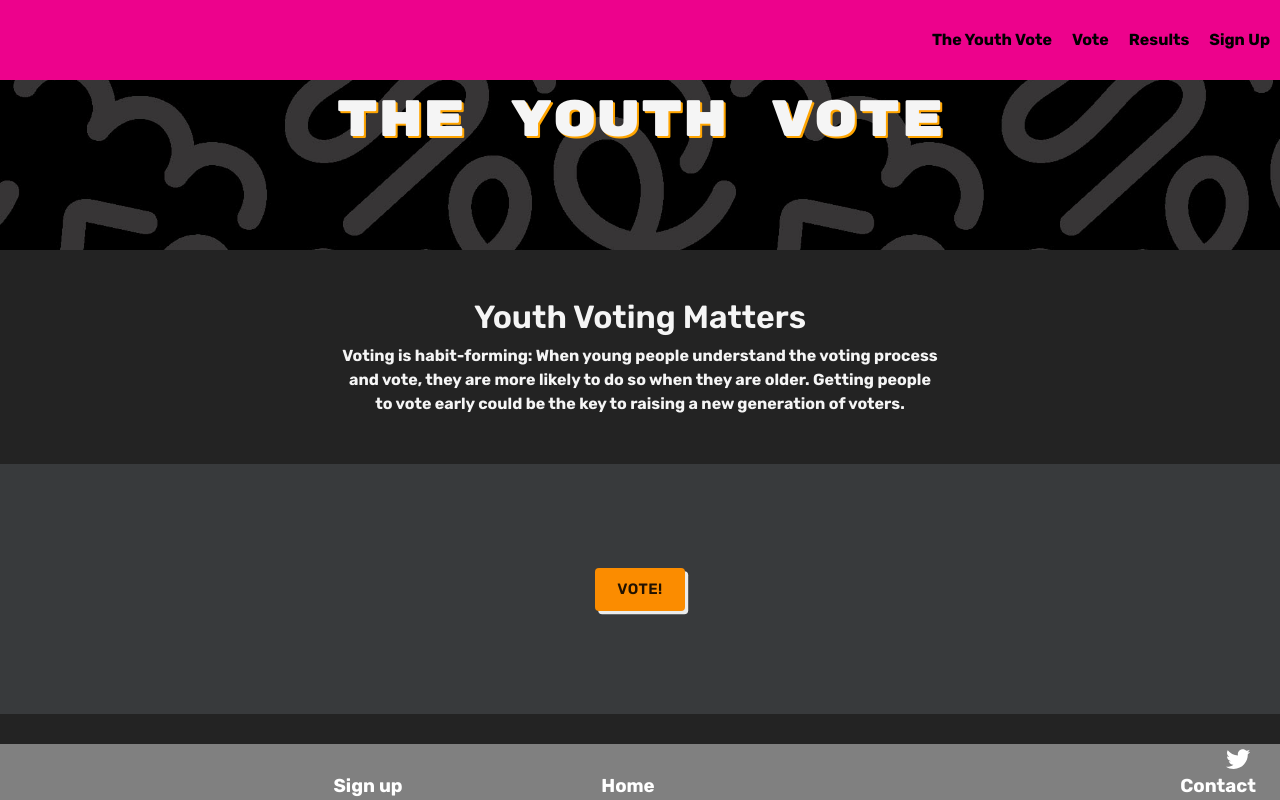
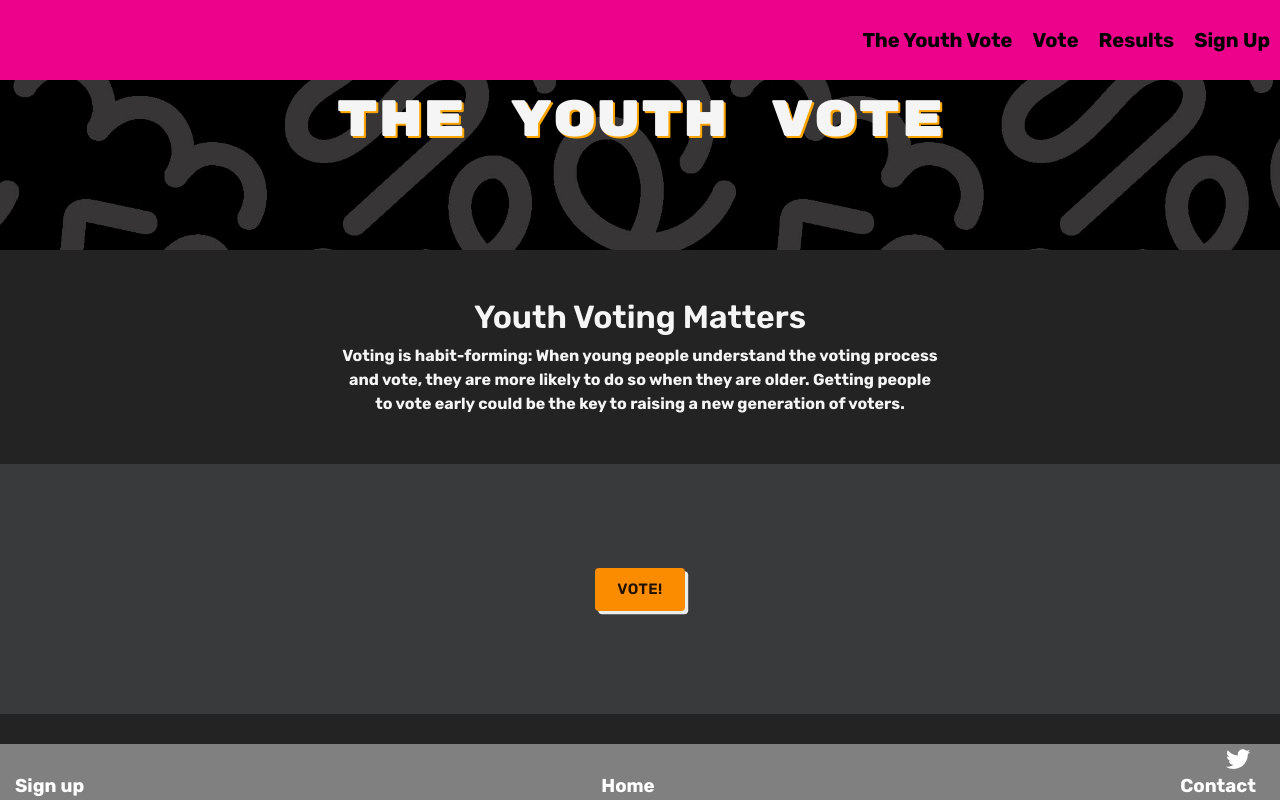
Before and after one commit to jemonaghan/the-youth-vote, a React (Create React App) app in the folder frontend/react-website/: page / in a window 1280 px wide. Shown: the top 800 px of the page. Built offline with nearby package versions, Linux system fonts and the light colour scheme; a web font is replaced by a local one.

Commit message:
footer issues resolved

```diff
--- a/frontend/react-website/src/components-styling/Footer.css
+++ b/frontend/react-website/src/components-styling/Footer.css
@@ -7,22 +7,34 @@
     right: 0;
     width: 100vw;
 }
-/* .container {
-    min-height: calc(100vh - 34px);
-} */
+
 .footer--pin {
     position: relative;
     left: 0;
     bottom: 0;
 }
-.footer-link {
+.foot-link {
     text-decoration: none;
     color: white;
     font-size: 14pt;
 }
-.footer-link:hover {
+
+.foot-link:hover {
     text-decoration: none;
     color: white;
     background-color: #FF8702;
     color: black;
 }
+.foot-sign {
+    text-decoration: none;
+    color: white;
+    font-size: 14pt;
+    margin: 15px;
+}
+
+.foot-sign:hover {
+    text-decoration: none;
+    color: white;
+    background-color: #FF8702;
+    color: black;
+}
--- a/frontend/react-website/src/components-styling/NavBar_module.css
+++ b/frontend/react-website/src/components-styling/NavBar_module.css
@@ -9,6 +9,7 @@
     justify-content: flex-end;
     align-items: center;
     font-weight: bold;
+    font-size: 20px;
     color: black;
 }
 
--- a/frontend/react-website/src/components/Footer.js
+++ b/frontend/react-website/src/components/Footer.js
@@ -14,19 +14,19 @@ function Footer() {
           <div className='col'>
           </div>
              <div className='col-1 text-center'>
-              <a className='footer-link'href='https://twitter.com/CodeFirstGirls?ref_src=twsrc%5Egoogle%7Ctwcamp%5Eserp%7Ctwgr%5Eauthor'>
+              <a className='foot-link'href='https://twitter.com/CodeFirstGirls?ref_src=twsrc%5Egoogle%7Ctwcamp%5Eserp%7Ctwgr%5Eauthor'>
                <FaTwitter color='white' size='1.3em' /></a>
              </div>
                <div className='row'>
-                <div className='col-sm-8 col-md-4' style={{paddingLeft: '140px'}}>
-                <Link to='/'className='footer-link'>Sign up</Link>
+                <div className='col-sm-8 col-md-4 text-start'>
+                <Link to='/'className='foot-sign'>Sign up</Link>
                 </div>
              <div className='col-4 d-none d-md-block text-center'>
-                <Link to='/'className='footer-link'>Home</Link>
+                <Link to='/'className='foot-link'>Home</Link>
                </div>
              <div className='col-4 text-end'>
                 <Link to='javascript:void(0)'
-               className='footer-link'
+               className='foot-link'
                onClick={() => window.location = 'mailto:the-youth-vote@domain.com'}>Contact</Link>
             </div>
           </div>
--- a/frontend/react-website/src/components/MobileNavigation.js
+++ b/frontend/react-website/src/components/MobileNavigation.js
@@ -3,7 +3,7 @@ import '../components-styling/NavBar_module.css';
 import NavLinks from './NavLinks';
 import { CgMenu } from 'react-icons/cg';
 import { CgClose } from 'react-icons/cg';
-import {useState, useEffect } from 'react';
+import {useState } from 'react';
 import { ClassNames } from "@emotion/react";
 
 
--- a/frontend/react-website/src/components/Navigation.js
+++ b/frontend/react-website/src/components/Navigation.js
@@ -1,7 +1,7 @@
 import React from "react";
 import NavLinks from './NavLinks';
 import { ClassNames } from '@emotion/react';
-import { useState, useEffect } from 'react';
+
 
 
 const Navigation = () => {
```
Also changed, not shown: frontend/react-website/src/components/NavBar.js (+0 -59 lines).
